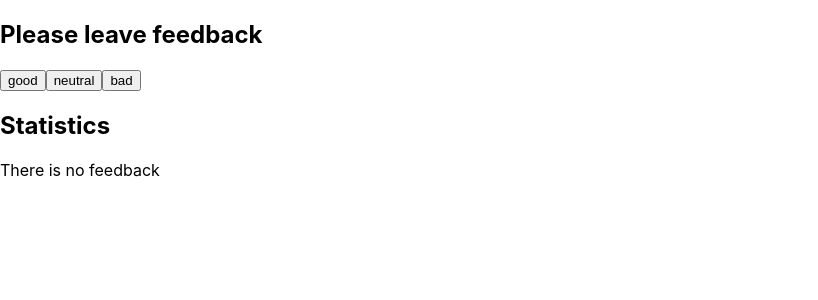
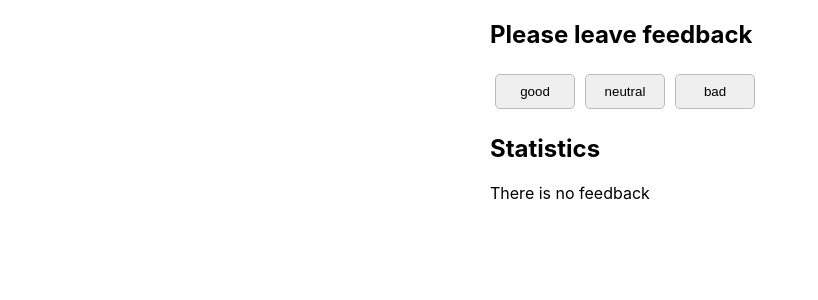
Before and after one commit to OleksandrStad/goit-react-hw-02-feedback, a React (Create React App) app: page / in a window 1280 px wide. Shown: the top 300 px of the page, without its empty margins (0-818 px from the left). Built offline with nearby package versions, Linux system fonts and the light colour scheme.

Commit message:
add style

```diff
--- a/src/components/App.jsx
+++ b/src/components/App.jsx
@@ -2,9 +2,8 @@ import React, { Component } from 'react';
 import { FeedbackOptions } from './FeedbackOptions/Feedback';
 import { Statistics } from './Statistics/Statistics';
 import { Section } from './Section/Section';
+import { Container } from './Section/Section.styled';
 import { Notification } from './Notification/Notification';
-
-
 
 export class App extends Component {
 
@@ -30,12 +29,10 @@ export class App extends Component {
     return Math.round(this.state.good / this.countTotalFeedback() * 100)
   }
 
-
-
   render() {
 
     return (
-      <div>
+      <Container>
         <Section title="Please leave feedback">
           <FeedbackOptions
             options={['good', 'neutral', 'bad']}
@@ -56,11 +53,7 @@ export class App extends Component {
 
         </Section>
 
-      </div>
-
+      </Container>
     )
-
   }
-
-
 };
--- a/src/components/FeedbackOptions/Feedback.jsx
+++ b/src/components/FeedbackOptions/Feedback.jsx
@@ -1,7 +1,6 @@
 import React from 'react';
 import PropTypes from 'prop-types';
-
-
+import { Buttons } from './Feedback.styled'
 
 export const FeedbackOptions = ({ options, onLeaveFeedback }) => {
 
@@ -9,9 +8,9 @@ export const FeedbackOptions = ({ options, onLeaveFeedback }) => {
         <div>
             {options.map(el => {
                 return (
-                    <button key={el} onClick={() => onLeaveFeedback(el)}>
+                    <Buttons key={el} onClick={() => onLeaveFeedback(el)}>
                         {el}
-                    </button>
+                    </Buttons>
                 );
             })}
 
@@ -20,7 +19,6 @@ export const FeedbackOptions = ({ options, onLeaveFeedback }) => {
 
 };
 
-
 FeedbackOptions.propTypes = {
     options: PropTypes.arrayOf(PropTypes.string).isRequired,
     onLeaveFeedback: PropTypes.func.isRequired,
--- a/src/components/FeedbackOptions/Feedback.styled.js
+++ b/src/components/FeedbackOptions/Feedback.styled.js
@@ -1 +1,10 @@
 import styled from 'styled-components';
+
+export const Buttons = styled.button`
+width: 80px;
+height: 35px;
+position: relative;
+border: solid #bbb 1px;
+border-radius: 5px;
+margin: 5px;
+`
--- a/src/components/Section/Section.jsx
+++ b/src/components/Section/Section.jsx
@@ -11,8 +11,6 @@ export const Section = ({ title, children }) => {
 
 
 
-
-
 Section.propTypes = {
     title: PropTypes.string.isRequired,
     children: PropTypes.object.isRequired,
--- /dev/null
+++ b/src/components/Section/Section.styled.js
@@ -0,0 +1,9 @@
+import styled from 'styled-components';
+
+export const Container = styled.div`
+ width: 300px;
+    padding-left: 15px;
+    padding-right: 15px;
+    margin: 0 auto;
+
+`
--- a/src/components/Statistics/Statistics.jsx
+++ b/src/components/Statistics/Statistics.jsx
@@ -2,7 +2,6 @@ import React from 'react';
 import PropTypes from 'prop-types';
 
 export const Statistics = ({ good, neutral, bad, total, positive }) => {
-
     return (
         < div >
             <p>Good: <span>{good}</span></p>
@@ -14,8 +13,6 @@ export const Statistics = ({ good, neutral, bad, total, positive }) => {
     )
 };
 
-
-
 Statistics.propTypes = {
     good: PropTypes.number.isRequired,
     neutral: PropTypes.number.isRequired,
```
